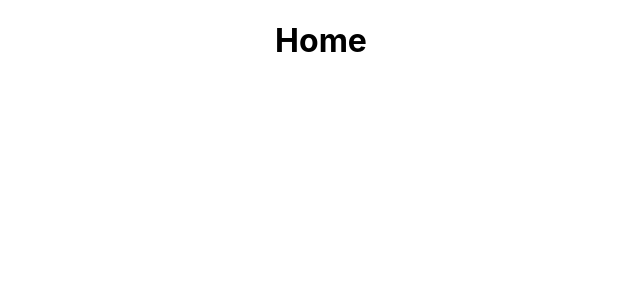
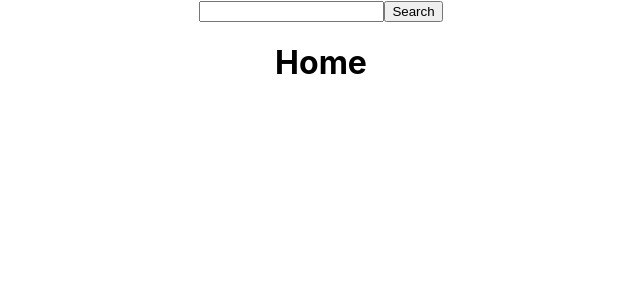
Before and after one commit to DiazAdriel0/Dogs-Project, a React (Create React App) app in the folder client/: page /home in a window 1280 px wide. Shown: the top 300 px of the page, without its empty margins (319-959 px from the left). Built offline with nearby package versions, Linux system fonts and the light colour scheme.

Commit message:
Added components

```diff
--- /dev/null
+++ b/client/src/components/card/card.jsx
@@ -0,0 +1,7 @@
+import style from './card.module.css'
+
+const Card = () => {
+	return <div className={style.containerCard}></div>
+}
+
+export default Card
--- /dev/null
+++ b/client/src/components/cards/cards.jsx
@@ -0,0 +1,12 @@
+import Card from '../card/card'
+import style from './cards.module.css'
+
+const Cards = () => {
+	return (
+		<div className={style.containerCards}>
+			<Card />
+		</div>
+	)
+}
+
+export default Cards
--- /dev/null
+++ b/client/src/components/nav/nav.jsx
@@ -0,0 +1,12 @@
+import SearchBar from '../searchBar/searchBar'
+import style from './nav.module.css'
+
+const Nav = () => {
+	return (
+		<div className={style.containerNav}>
+			<SearchBar />
+		</div>
+	)
+}
+
+export default Nav
--- /dev/null
+++ b/client/src/components/searchBar/searchBar.jsx
@@ -0,0 +1,12 @@
+import style from './searchBar.module.css'
+
+const SearchBar = () => {
+	return (
+		<div className={style.containerSearchBar}>
+			<input type='text'></input>
+			<button>Search</button>
+		</div>
+	)
+}
+
+export default SearchBar
--- a/client/src/views/home/home.jsx
+++ b/client/src/views/home/home.jsx
@@ -1,8 +1,12 @@
 import style from './home.module.css'
+import Nav from './../../components/nav/nav'
+import Cards from '../../components/cards/cards'
 
 const Home = () => {
 	return (
 		<div className={style.containerHome}>
+			<Nav />
+			<Cards />
 			<h1>Home</h1>
 		</div>
 	)
--- a/client/src/views/landing/landing.jsx
+++ b/client/src/views/landing/landing.jsx
@@ -1,14 +1,14 @@
 import style from './landing.module.css'
-import { NavLink } from 'react-router-dom'
+import { Link } from 'react-router-dom'
 
 const Landing = () => {
-    return (
-        <div className={style.containerLanding}>
-            <NavLink>
-                <button>Home</button>
-            </NavLink>
-        </div>
-    )
+	return (
+		<div className={style.containerLanding}>
+			<Link to='/home'>
+				<button>Home</button>
+			</Link>
+		</div>
+	)
 }
 
 export default Landing
```
Also changed, not shown: client/src/components/card/card.module.css (added), client/src/components/cards/cards.module.css (added), client/src/components/nav/nav.module.css (added), client/src/components/searchBar/searchBar.module.css (added).
